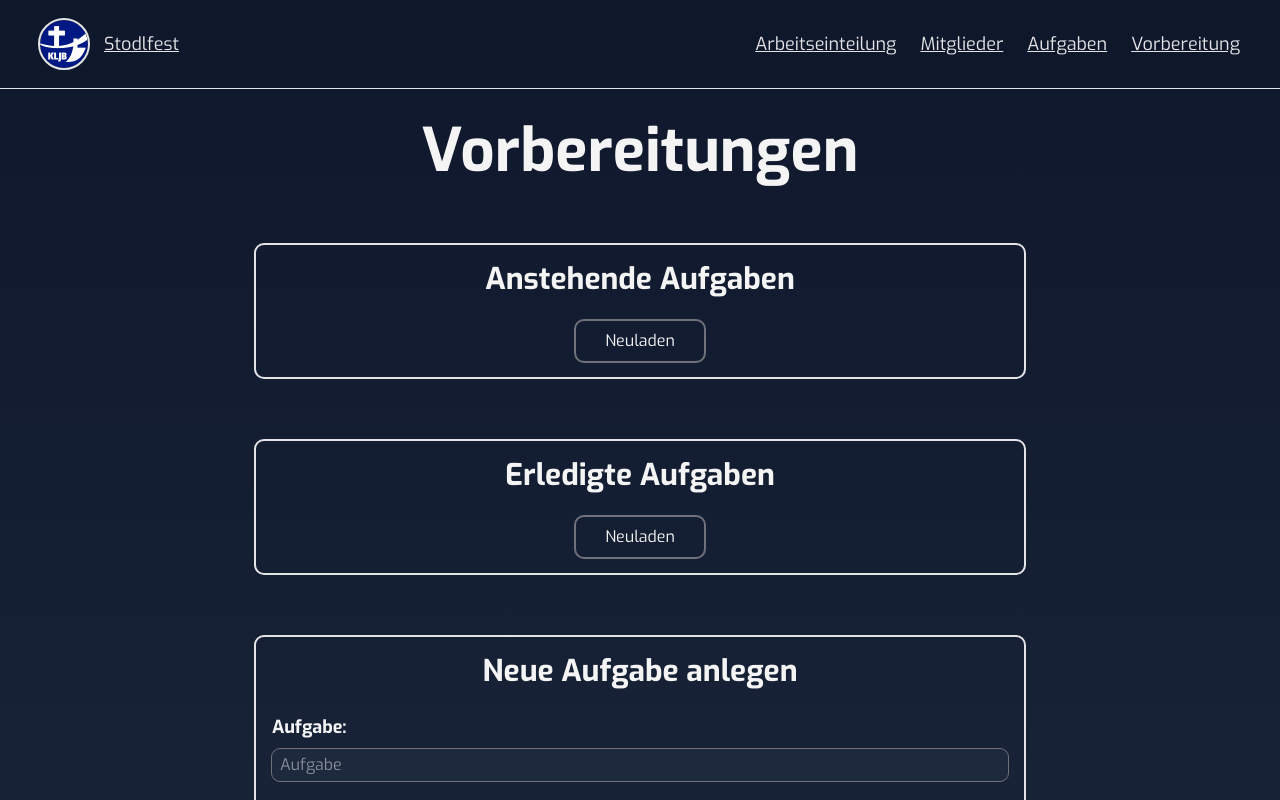
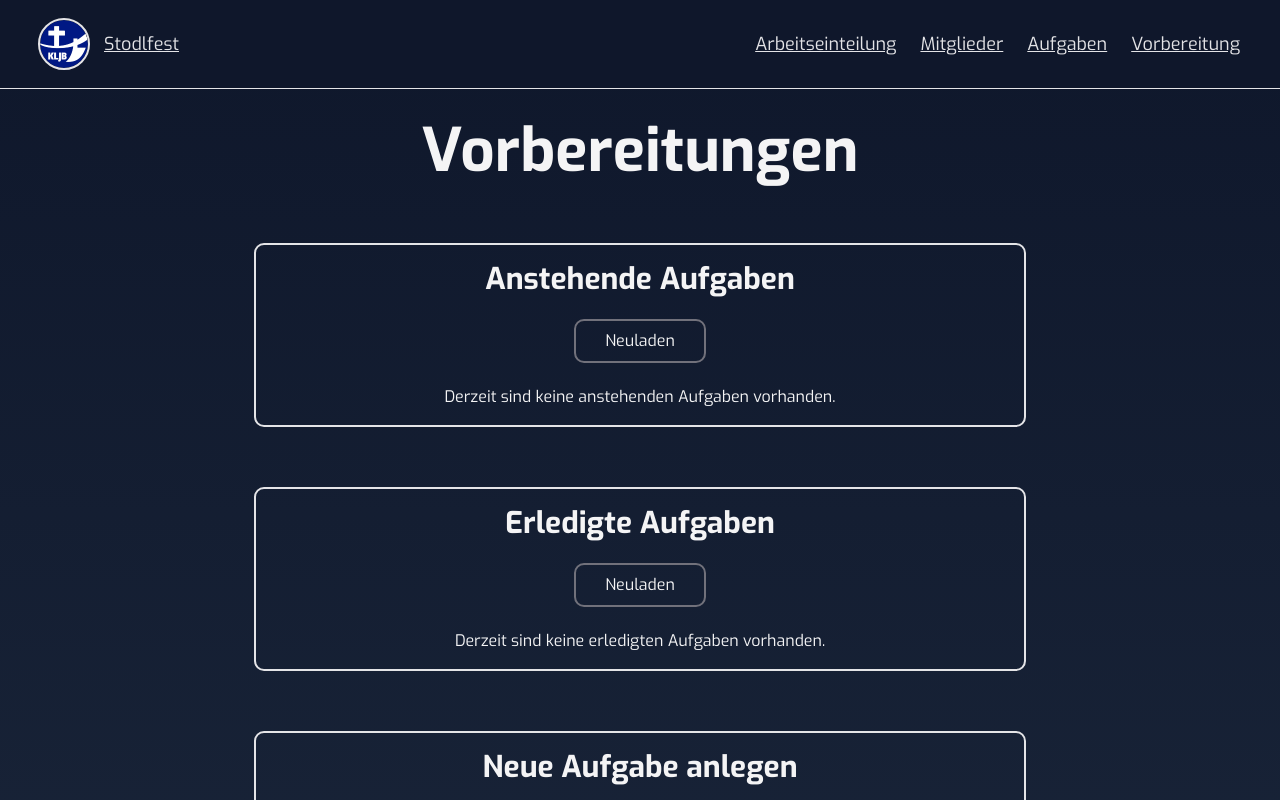
Before and after one commit to StackOverflowIsBetterThanAnyAI/stodlfest-frontend, a React (Vite) app: page /vorbereitung in a window 1280 px wide. Shown: the top 800 px of the page. Built offline with nearby package versions, Linux system fonts and the light colour scheme; no server answers; a web font is replaced by a local one.

Commit message:
fallback if there are no items available

```diff
--- a/src/components/list/ListCompletedTasks.tsx
+++ b/src/components/list/ListCompletedTasks.tsx
@@ -1,6 +1,7 @@
 import { useContext, useState } from 'react'
 import Header from '../header/Header'
 import ListButton from './ListButton'
+import ListNoItems from './ListNoItems'
 import ListTask from './ListTask'
 import { handleFetchUpcomingTasks } from '../../api/handleFetchUpcomingTasks'
 import { CompletedTasksContext } from '../../context/CompletedTasksContext'
@@ -54,7 +55,9 @@ const ListCompletedTasks = () => {
                     showToast={showToast}
                     tasks={completedTasks}
                 />
-            ) : undefined}
+            ) : (
+                <ListNoItems label="Derzeit sind keine erledigten Aufgaben vorhanden." />
+            )}
         </section>
     )
 }
--- /dev/null
+++ b/src/components/list/ListNoItems.tsx
@@ -0,0 +1,13 @@
+type ListNoItemsProps = {
+    label: string
+}
+
+const ListNoItems = ({ label }: ListNoItemsProps) => {
+    return (
+        <div className="flex mx-auto text-sm md:text-base text-center">
+            {label}
+        </div>
+    )
+}
+
+export default ListNoItems
--- a/src/components/list/ListUpcomingTasks.tsx
+++ b/src/components/list/ListUpcomingTasks.tsx
@@ -2,6 +2,7 @@ import { useCallback, useContext, useEffect, useState } from 'react'
 import { useToast } from '../../context/ToastContext'
 import Header from '../header/Header'
 import ListButton from './ListButton'
+import ListNoItems from './ListNoItems'
 import ListTask from './ListTask'
 import { UpcomingTasksContext } from '../../context/UpcomingTasksContext'
 import { handleFetchUpcomingTasks } from '../../api/handleFetchUpcomingTasks'
@@ -61,7 +62,9 @@ const ListUpcomingTasks = () => {
                     showToast={showToast}
                     tasks={upcomingTasks}
                 />
-            ) : undefined}
+            ) : (
+                <ListNoItems label="Derzeit sind keine anstehenden Aufgaben vorhanden." />
+            )}
         </section>
     )
 }
```
